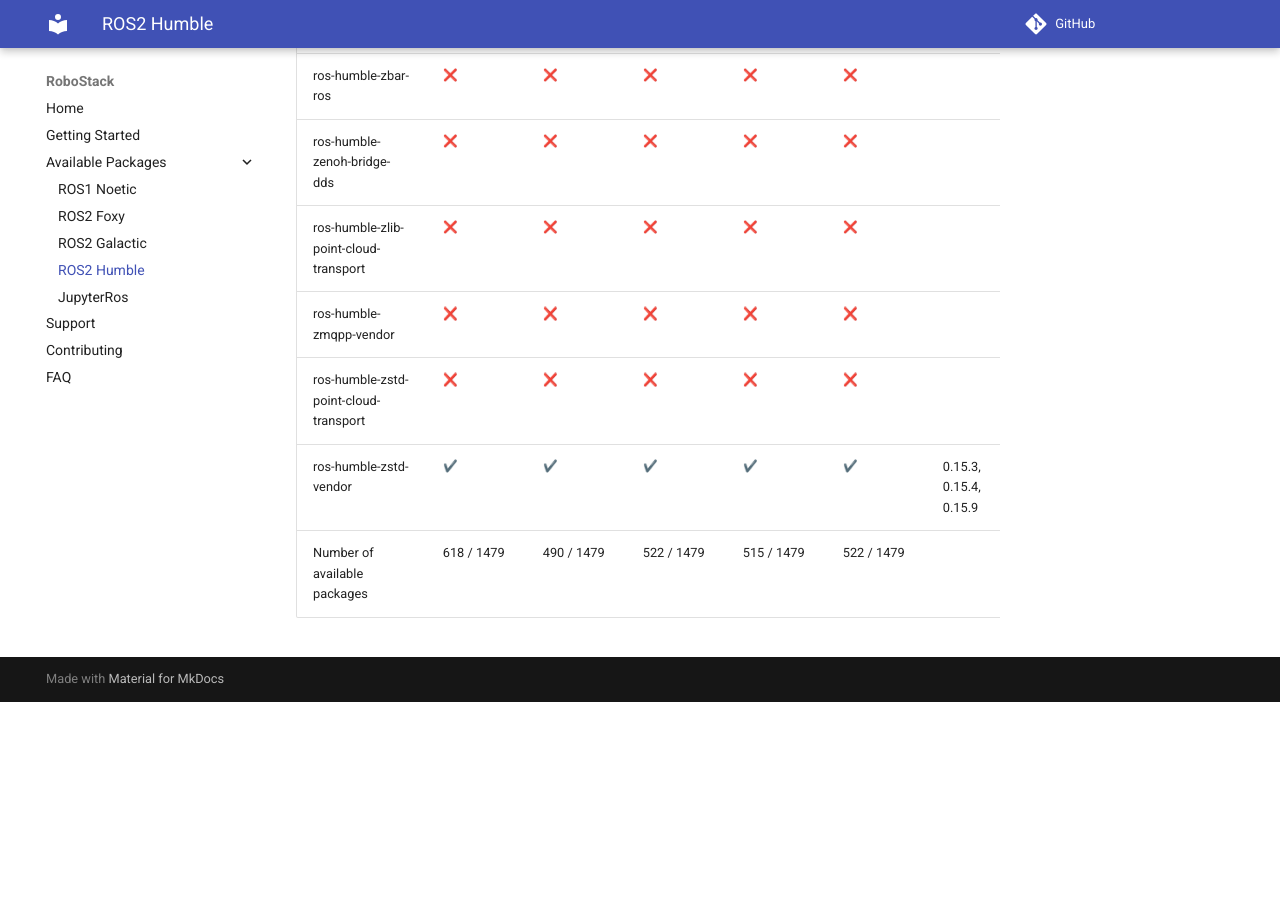
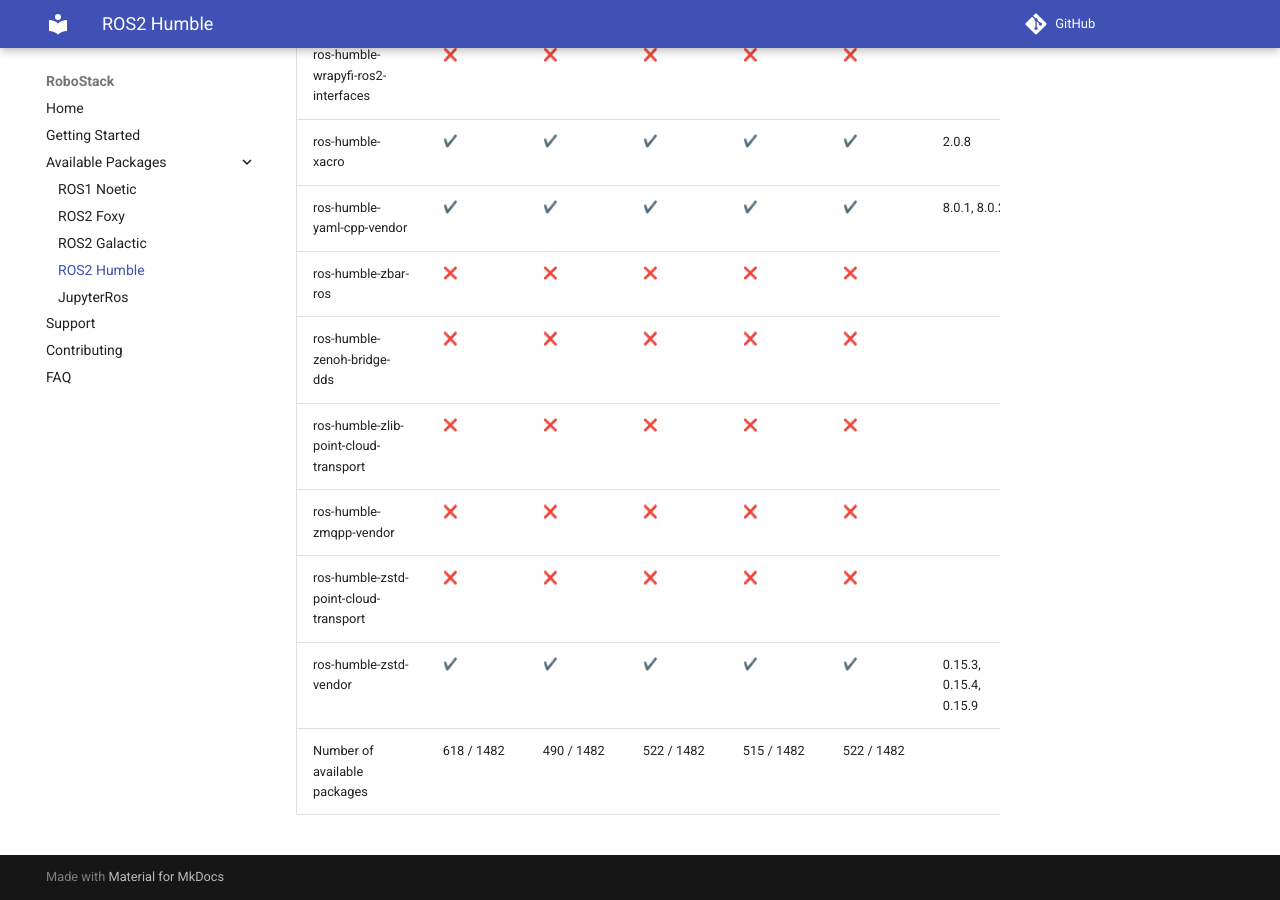
Before and after one commit to RoboStack/robostack.github.io, an MkDocs documentation site: the page built from docs/humble.md, in a window 1280 px wide and 900 px high, scrolled down 114880 px. Built offline with MkDocs 1.6.1 and Material for MkDocs 9.7.7, drawn with Linux system fonts in a browser that asks for light colours; emoji names are drawn with the system emoji font; comment, search, counter and statistics services are not loaded; before the commit the page ends 115582 px from its top, so only the background shows below that; some of the changed text lies outside the part shown.

Commit message:
Update tables

```diff
--- a/docs/humble.md
+++ b/docs/humble.md
@@ -1479,4 +1482,4 @@
 | ros-humble-zmqpp-vendor | :x: { data-sort='0' } | :x: { data-sort='0' } | :x: { data-sort='0' } | :x: { data-sort='0' } | :x: { data-sort='0' } |   |
 | ros-humble-zstd-point-cloud-transport | :x: { data-sort='0' } | :x: { data-sort='0' } | :x: { data-sort='0' } | :x: { data-sort='0' } | :x: { data-sort='0' } |   |
 | ros-humble-zstd-vendor | :heavy_check_mark: { data-sort='1' } | :heavy_check_mark: { data-sort='1' } | :heavy_check_mark: { data-sort='1' } | :heavy_check_mark: { data-sort='1' } | :heavy_check_mark: { data-sort='1' } | 0.15.3, 0.15.4, 0.15.9  |
-| Number of available packages |  618 / 1479 | 490 / 1479 | 522 / 1479 | 515 / 1479 | 522 / 1479 |
+| Number of available packages |  618 / 1482 | 490 / 1482 | 522 / 1482 | 515 / 1482 | 522 / 1482 |
```
Also changed, not shown: other parts of docs/humble.md (+3 -0 lines), docs/noetic.md (+2 -1 lines).
